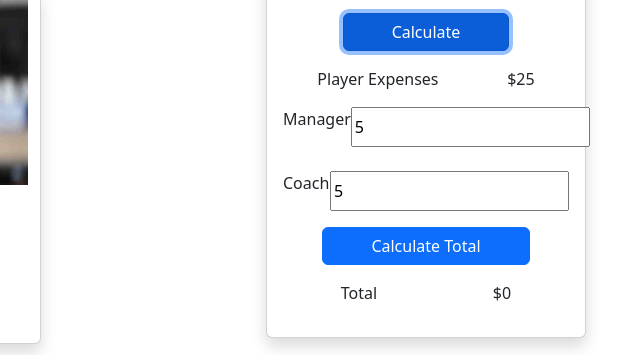
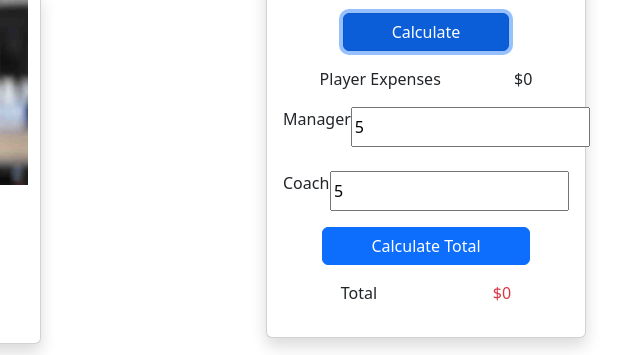
Before and after one commit to chanchal26/Best-Five-Dom, a plain HTML site: page index.html in a window 1280 px wide. Both pictures are taken after typing "5", "5", "5" into the empty fields and a click on the button "Calculate". Shown: the part 914-1269 px from the top of the page, 629-1269 px from the left. Drawn offline with nearby package versions, Linux system fonts and the light colour scheme.

Commit message:
almost finished

```diff
--- a/index.html
+++ b/index.html
@@ -145,7 +145,7 @@
                         <button class="btn btn-primary px-5 mt-3 mb-3" id="calculate-total">Calculate Total</button>
                         <div class="d-flex justify-content-around">
                             <p>Total</p>
-                            <p>$<span id="total">0</span></p>
+                            <p class="text-danger">$<span id="total">0</span></p>
                         </div>
                     </div>
                 </div>
--- a/index.js
+++ b/index.js
@@ -33,7 +33,7 @@ document.getElementById("calculate").addEventListener("click", function () {
 
 
     let input = document.getElementById("per-player").value;
-    let subTotalElement = input * 5;
+    let subTotalElement = input * array.length;
     console.log(subTotalElement);
     let subTotal = document.getElementById("sub-total");
     subTotal.innerText = subTotalElement;
```
